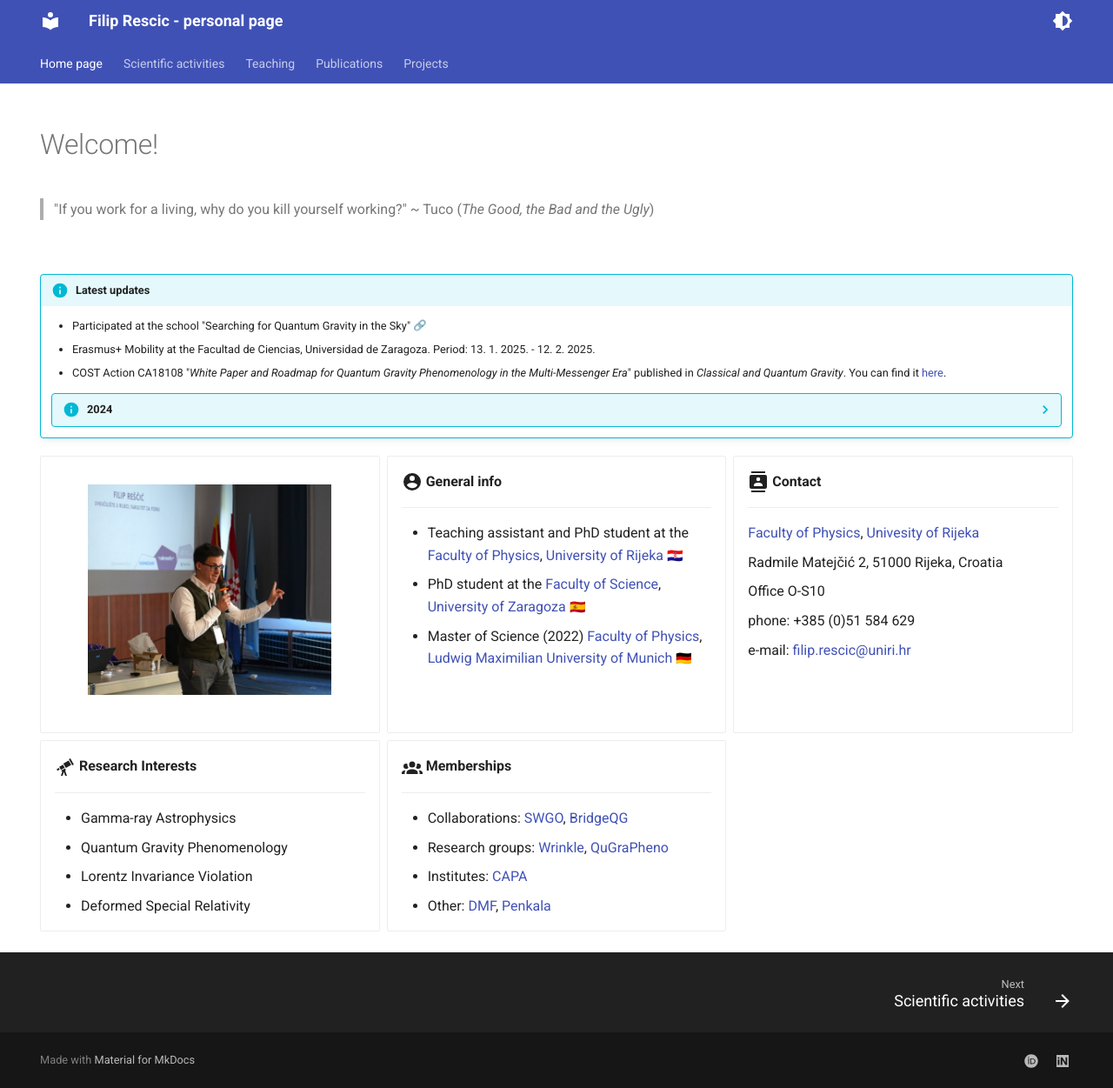
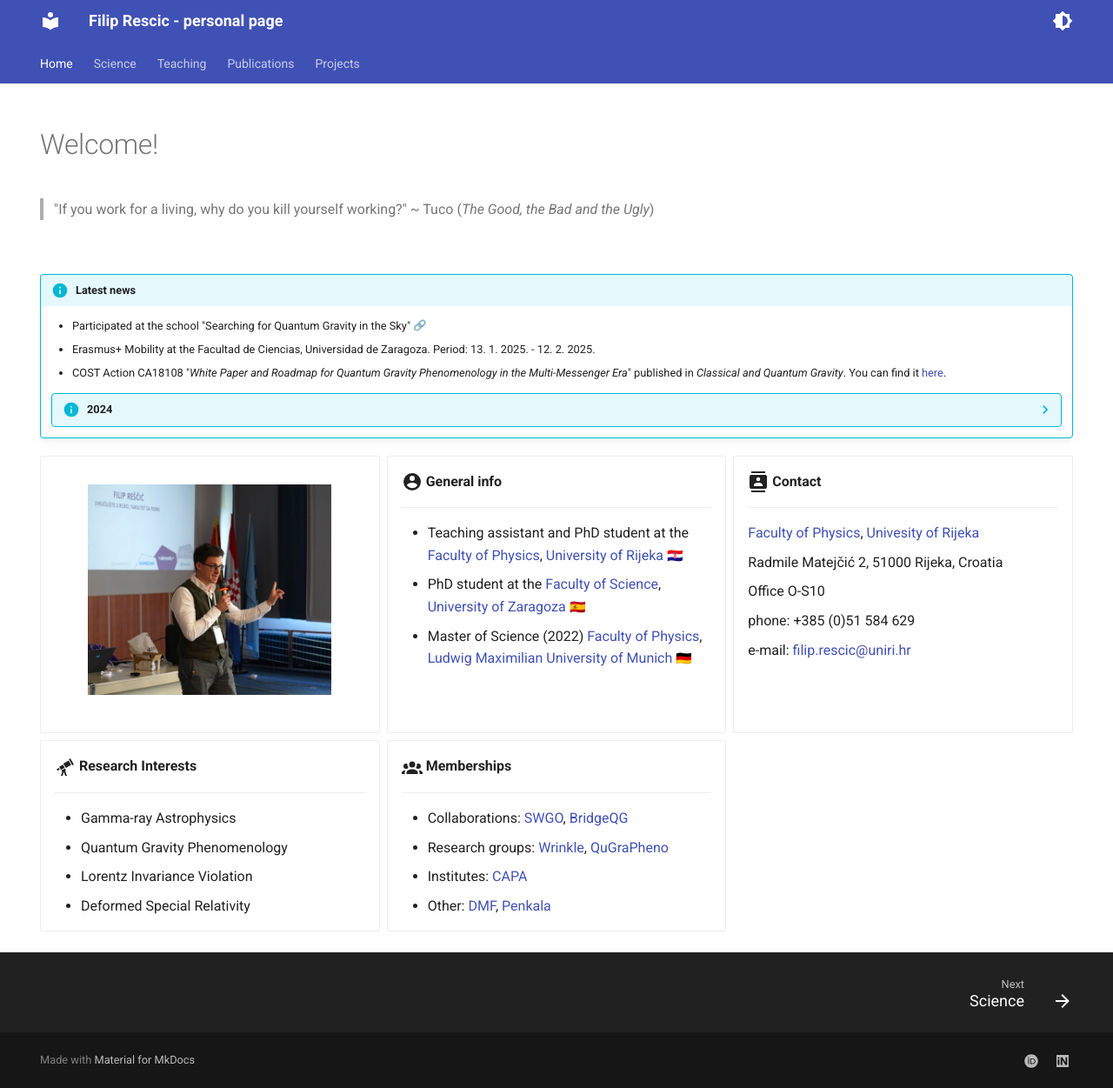
Before and after one commit to filiprescic/filiprescic.github.io, an MkDocs documentation site: the page built from docs/index.md, in a window 1280 px wide and 1251 px high. Shown: the whole window at 87% size. Built offline with MkDocs 1.6.1 and Material for MkDocs 9.7.7, drawn with Linux system fonts in a browser that asks for light colours; emoji names are drawn with the system emoji font.

Commit message:
minor fixes

```diff
--- a/docs/index.md
+++ b/docs/index.md
@@ -1,5 +1,5 @@
 ---
-title: "Home page"
+title: "Home"
 hide:
     - title
     - navigation
@@ -11,7 +11,7 @@ hide:
 
 <br>
 
-!!! info "Latest updates"
+!!! info "Latest news"
       - Participated at the school "Searching for Quantum Gravity in the Sky" [:link:](https://www.dpg-physik.de/veranstaltungen/2025/searching_for_quantum_gravity_in_the_sky)
       - Erasmus+ Mobility at the Facultad de Ciencias, Universidad de Zaragoza. Period: 13. 1. 2025. - 12. 2. 2025.
       - COST Action CA18108 "*White Paper and Roadmap for Quantum Gravity Phenomenology in the Multi-Messenger Era*" published in *Classical and Quantum Gravity*. You can find it [here](https://doi.org/10.1088/1361-6382/ad605a).
--- a/docs/science.md
+++ b/docs/science.md
@@ -1,4 +1,5 @@
 ---
+title: "Science"
 hide:
     - toc
 ---
```
Also changed, not shown: docs/projects.md (+3 -3 lines), docs/teaching.md (+1 -1 lines).
